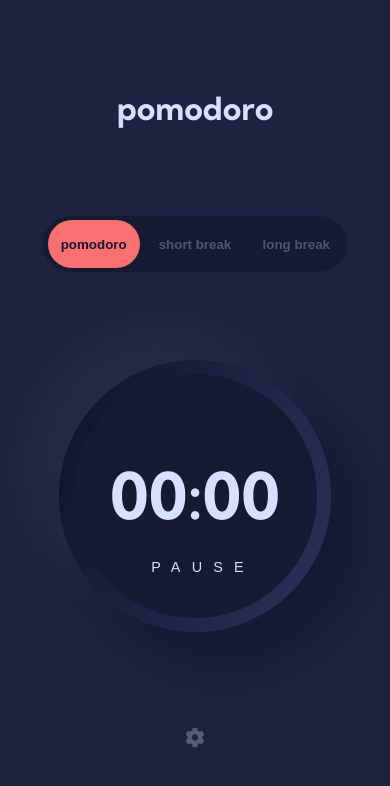
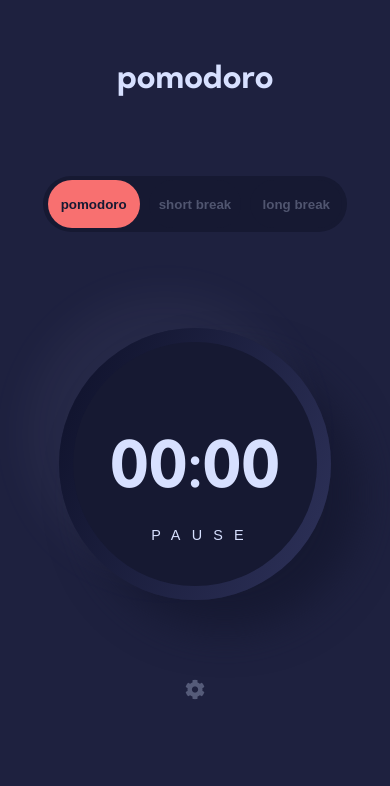
Before and after one commit to Theoted/Pomodoro-App-FrontEndMentor, a plain HTML site: page public/index.html in a window 390 px wide. Shown: the top 786 px of the page. Drawn offline with nearby package versions, Linux system fonts and the light colour scheme.

Commit message:
responsive set upDDD

```diff
--- a/public/style.css
+++ b/public/style.css
@@ -464,8 +464,19 @@ input::-webkit-inner-spin-button {
 }
 
 @media only screen and (max-width: 575px) {
+  .allContainer {
+    margin-top: -2rem;
+  }
+
+  h1 {
+    padding: 0;
+    margin-top: -1.5rem;
+    margin-bottom: -2rem;
+  }
+
   .btnContainer {
     width: 19rem;
+    margin-bottom: -1rem;
   }
 
   .circular {
@@ -483,6 +494,11 @@ input::-webkit-inner-spin-button {
 
   .pauseRestart:hover {
     transform: scale(1);
+  }
+
+  .fa-cog {
+    padding: 0;
+    margin-top: -2rem;
   }
 
   /* MENU RESPONSIVE */
```
Also changed, not shown: 1 other file.
